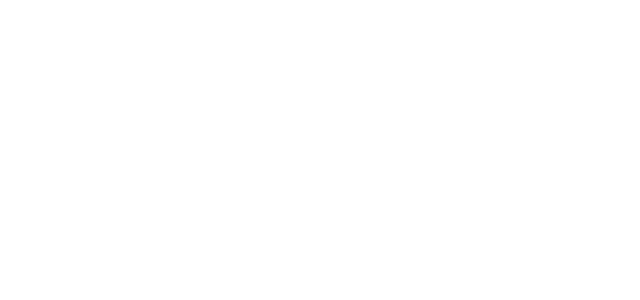
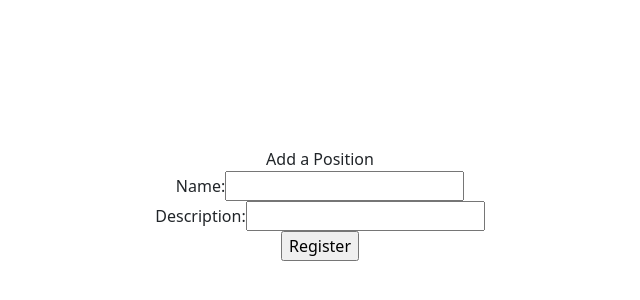
Before and after one commit to jbl0119/DevsOnDeck, a React (Vite) app in the folder client/: page /orgs/jobs/add in a window 1280 px wide. Before the commit this address had no page. Shown: the part 196-496 px from the top of the page, without its empty margins (320-960 px from the left). Built offline with nearby package versions, Linux system fonts and the light colour scheme; no server answers.

Commit message:
Frontend changes (#17)
* Frontend changes

* Route Changes

---------

Co-authored-by: Jackson Miller <jackson.d.miller.1@gmail.com>

```diff
--- a/client/src/App.jsx
+++ b/client/src/App.jsx
@@ -4,9 +4,12 @@
 import './App.css'
 import DevRegister from './components/DevRegister';
 import OrgRegister from './components/OrgRegister';
-import OrgPage from './components/OrgPage.jsx';
+
+import OrgPage from './components/OrgPage';
+import AddPosition from './components/AddPosition';
 import DevSkillLanguages from './components/DevSkillLanguages';
 import DevSkillFrameworks from './components/DevSkillFrameworks';
+
 
 function App() {
 
@@ -17,9 +20,12 @@
 
         <Route path="/devs/register" element={<DevRegister/>}/>
         <Route path="/orgs/register" element={<OrgRegister/>}/>
-        <Route path="/orgs/dashboard" element={<OrgPage/>}/>
+
+        <Route path="/orgs/dashboard/:id" element={<OrgPage/>}/>
+        <Route path="/orgs/jobs/add" element={<AddPosition/>}/>
         <Route path="/devs/skills/languages/:id" element={<DevSkillLanguages/>}/>
         <Route path="/devs/skills/frameworks/:id" element={<DevSkillFrameworks/>}/>
+
       </Routes>
     </div>
     </BrowserRouter>
--- /dev/null
+++ b/client/src/components/AddPosition.jsx
@@ -0,0 +1,74 @@
+import React, {useState, useEffect} from 'react';
+import axios from 'axios';
+import { Link, useNavigate } from 'react-router-dom';
+
+
+const AddPosition = () => {
+    const [newPosition, setNewPosition] = useState({
+        title: "",
+        description: ""
+    })
+    const {id} = ""
+    const [organization, setOrganization] = useState([])
+
+    useEffect(() => {
+        axios.get(`http://localhost:8000/api/organizations/${id}`)
+        .then((res) => {
+            setOrganization(res.data.oneOrganization)
+        })
+        .catch((err) => console.log(err))
+    })
+
+
+    const onSubmit = (e) => {
+        e.preventDefault()
+        setOrganization({...organization, Position: [...Position, newPosition]})
+        axios.patch(`/api/organization/${id}`, organization)
+            .then((res) => {
+                console.log(res)
+                navigate('/')
+                setNewPosition({
+                title: "",
+                description: ""
+                })
+                navigate(`/orgs/dashboard/${organization._id}`)
+                })
+            .catch((err) => {
+                console.log(err.response.data.errors)
+                setErrors(err.response.data.errors)
+            })
+        }
+
+        const onChange = (e) => {
+            setNewPosition({...position, [e.target.name]: e.target.value})
+        }
+
+
+    return (
+        <>
+        <div>
+            <div>
+                Add a Position
+            </div>
+            <div>
+                <form onSubmit={onSubmit}>
+                    <div>
+                        <label for="title">Name: </label>
+                        <input type="text" name="title" value={newPosition.title} onChange={onChange}/><br/>
+                        <label for="description">Description: </label>
+                        <input type="text" name="description" value={newPosition.description} onChange={onChange}/>
+                    </div>
+                    <div>
+                        {/* Skills Area */}
+                    </div>
+                    <div>
+                        <input type='submit' value='Register'/>
+                    </div>
+                </form>
+            </div>
+        </div>
+        </>
+    )
+}
+
+export default AddPosition
--- a/client/src/components/OrgPage.jsx
+++ b/client/src/components/OrgPage.jsx
@@ -1,13 +1,51 @@
-import React, {useState} from 'react';
-// import axios from 'axios';
+import React, {useState, useEffect, useParams} from 'react';
+import axios from 'axios';
 import { Link, useNavigate } from 'react-router-dom';
 
 
 const OrgPage = () => {
+    const [organization, setOrganization] = useState([]);
+    const [positions, setPositions] = useState([]);
+    const navigate = useNavigate();
+    const {id} = useParams();
+
+
+    useEffect(() => {
+        axios.get(`http://localhost:8000/api/organizations/${id}`)
+            .then((res) => {
+                setOrganization(res.data.organization)
+            })
+            .catch((err) => console.log(err))
+    }, [id])
+
+    useEffect(() => {
+        setPositions(organization.Position)
+    }, [organization])
+
 
 
     return (
         <>
+        <div>
+            <div>
+                <div>
+                    <a href="/orgs/add/position">List a New Position</a>
+                </div>
+                <div>
+                    <h2>Positions To Fill</h2>
+                    {
+                        positions.map((pos, idx) => (
+                            <div key={idx}>
+                                <Link to={`/orgs/jobs/${pos._id}`}>{pos.title}</Link>
+                            </div>
+                        ))
+                    }
+                </div>
+            </div>
+            <div>
+                {/* Developer Divs */}
+            </div>
+        </div>
         </>
     )
 }
--- a/client/src/components/OrgRegister.jsx
+++ b/client/src/components/OrgRegister.jsx
@@ -1,5 +1,5 @@
 import React, {useState} from 'react';
-// import axios from 'axios';
+import axios from 'axios';
 import { Link, useNavigate } from 'react-router-dom';
 
 
@@ -40,6 +40,7 @@
                     password: "",
                     confirmPassword: "",
                 })
+                navigate(`/orgs/dashboard/${res.data.organization._id}`)
                 })
             .catch((err) => {
                 console.log(err.response.data.errors)
@@ -91,6 +92,9 @@
                 <label for="confirmPassword" class="form-label">Confirm</label>
                 <input type="password" class="form-control" name="confirmPassword" value={organization.confirmPassword} onchange={onChange}/>
             </div>
+            <div>
+                <input type='submit' value='Register'/>
+            </div>
             </div>
         </form>
         <a href="/DevRegister">Need to Sign Up a Developer?</a>
```
